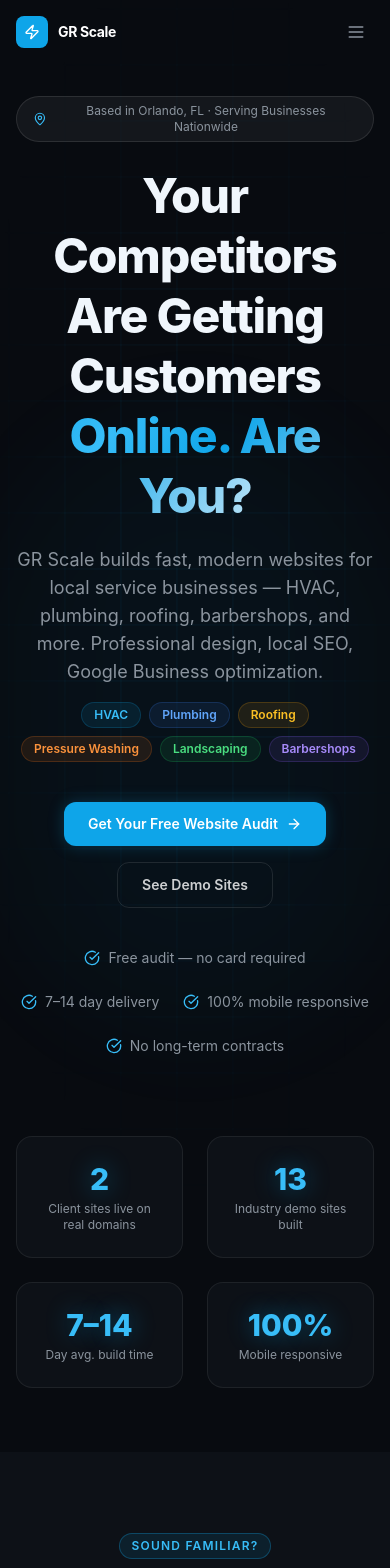
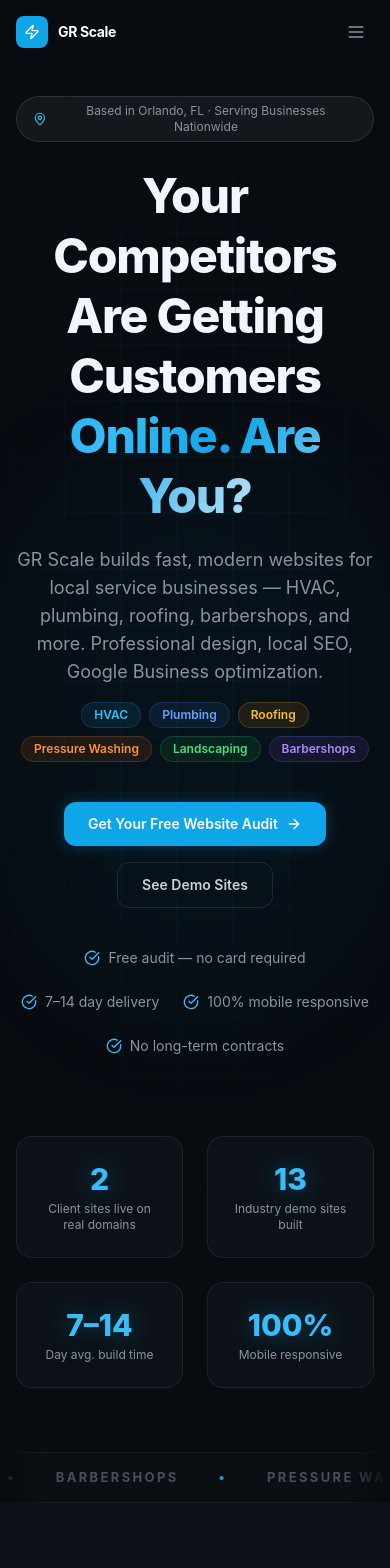
Before and after one commit to hayabusarivera23-ops/gr-scale-website, a Next.js app: page / in a window 390 px wide. Shown: the top 1568 px of the page. Built offline with nearby package versions, Linux system fonts and the light colour scheme.

Commit message:
Showcase homepage: scroll reveals, live demo browser, marquee, cursor glow

```diff
--- a/src/app/globals.css
+++ b/src/app/globals.css
@@ -146,6 +146,85 @@
   .reveal-up { opacity: 1; transform: none; }
 }
 
+/* ── Browser showcase frame ── */
+.browser-frame {
+  border-radius: 16px;
+  border: 1px solid rgba(255,255,255,0.1);
+  background: #0d1117;
+  overflow: hidden;
+}
+.browser-bar {
+  display: flex;
+  align-items: center;
+  gap: 6px;
+  padding: 10px 14px;
+  background: #161b22;
+  border-bottom: 1px solid rgba(255,255,255,0.06);
+}
+.browser-dot {
+  width: 10px;
+  height: 10px;
+  border-radius: 50%;
+  display: inline-block;
+}
+.browser-url {
+  margin-left: 10px;
+  font-size: 11px;
+  color: var(--text-muted);
+  background: rgba(255,255,255,0.05);
+  padding: 3px 14px;
+  border-radius: 6px;
+  letter-spacing: 0.02em;
+}
+.browser-frame iframe {
+  width: 100%;
+  height: 560px;
+  border: 0;
+  display: block;
+  background: #0d1117;
+}
+@media (max-width: 640px) {
+  .browser-frame iframe { height: 420px; }
+}
+
+/* ── Marquee ── */
+.marquee {
+  overflow: hidden;
+  border-top: 1px solid rgba(255,255,255,0.05);
+  border-bottom: 1px solid rgba(255,255,255,0.05);
+  background: rgba(255,255,255,0.015);
+  padding: 14px 0;
+  -webkit-mask-image: linear-gradient(90deg, transparent, black 12%, black 88%, transparent);
+  mask-image: linear-gradient(90deg, transparent, black 12%, black 88%, transparent);
+}
+.marquee-track {
+  display: flex;
+  gap: 2.5rem;
+  width: max-content;
+  animation: marquee-scroll 32s linear infinite;
+}
+.marquee-item {
+  font-size: 13px;
+  font-weight: 700;
+  letter-spacing: 0.18em;
+  text-transform: uppercase;
+  color: var(--text-dim);
+  white-space: nowrap;
+  display: flex;
+  align-items: center;
+  gap: 2.5rem;
+}
+.marquee-dot { color: var(--brand); }
+
+@keyframes marquee-scroll {
+  from { transform: translateX(0); }
+  to   { transform: translateX(-50%); }
+}
+
+@media (prefers-reduced-motion: reduce) {
+  .marquee-track { animation: none; }
+}
+
 /* ── Grid ── */
 .services-grid { @apply grid gap-6 sm:grid-cols-2 lg:grid-cols-3; }
 .pricing-grid  { @apply grid gap-6 md:grid-cols-3; }
--- a/src/app/page.tsx
+++ b/src/app/page.tsx
@@ -4,6 +4,7 @@
   Clock, Phone, TrendingUp, Shield, MessageSquare, ChevronRight,
   AlertCircle, MapPin,
 } from 'lucide-react'
+import { Reveal, CursorGlow, ScrollZoomBrowser, Marquee } from '@/components/FX'
 
 /* ── DATA ── */
 const NICHES = [
@@ -186,6 +187,9 @@
         {/* Animated grid backdrop */}
         <div aria-hidden className="hero-grid" />
 
+        {/* Cursor-follow glow */}
+        <CursorGlow />
+
         {/* Ambient glow */}
         <div aria-hidden className="pointer-events-none absolute inset-0 flex items-center justify-center">
           <div className="orb-pulse h-[600px] w-[600px] rounded-full bg-brand-500/5 blur-3xl" />
@@ -255,6 +259,9 @@
         </div>
       </section>
 
+      {/* ── NICHE MARQUEE ── */}
+      <Marquee items={['HVAC', 'Roofing', 'Plumbing', 'Barbershops', 'Pressure Washing', 'Landscaping', 'Electricians', 'Pest Control', 'Auto Repair', 'Pool Service']} />
+
       {/* ── PROBLEM SECTION ── */}
       <section className="section bg-[#0d1117]">
         <div className="container-site max-w-4xl">
@@ -294,6 +301,7 @@
       {/* ── REAL WORK / PROOF ── */}
       <section id="proof" className="section">
         <div className="container-site">
+          <Reveal>
             <div className="text-center mb-12">
               <span className="badge mb-4">Real Work</span>
               <h2 className="h2 mb-4">Built by GR Scale. Live Right Now.</h2>
@@ -302,6 +310,7 @@
                 click through and judge the work yourself.
               </p>
             </div>
+          </Reveal>
 
           <div className="grid gap-6 md:grid-cols-2 max-w-4xl mx-auto">
             {REAL_WORK.map(w => (
@@ -340,9 +349,37 @@
         </div>
       </section>
 
+      {/* ── LIVE SHOWCASE ── */}
+      <section className="section bg-[#0d1117] overflow-hidden">
+        <div className="container-site max-w-5xl">
+          <Reveal>
+            <div className="text-center mb-12">
+              <span className="badge mb-4">Live Demo</span>
+              <h2 className="h2 mb-4">This Is a Real Website. <span className="text-gradient">Scroll It.</span></h2>
+              <p className="lead max-w-2xl mx-auto">
+                The window below isn&apos;t a screenshot — it&apos;s a live site we built, running right now.
+                Scroll inside it, click around. Your business gets this same level of polish.
+              </p>
+            </div>
+          </Reveal>
+          <ScrollZoomBrowser
+            src="https://gr-scale-demos.vercel.app/roofing"
+            url="gr-scale-demos.vercel.app/roofing"
+          />
+          <Reveal delay={150}>
+            <div className="mt-10 text-center">
+              <Link href="/demos" className="btn-primary px-8 py-3">
+                See All 13 Demo Sites <ArrowRight className="h-4 w-4" />
+              </Link>
+            </div>
+          </Reveal>
+        </div>
+      </section>
+
       {/* ── SERVICES ── */}
-      <section id="services" className="section bg-[#0d1117]">
+      <section id="services" className="section">
         <div className="container-site">
+          <Reveal>
             <div className="text-center mb-16">
               <span className="badge mb-4">What We Do</span>
               <h2 className="h2 mb-4">Everything Your Online Presence Needs</h2>
@@ -350,6 +387,7 @@
                 From your first website to local SEO that keeps the phone ringing — we handle all of it.
               </p>
             </div>
+          </Reveal>
 
           <div className="services-grid">
             {SERVICES.map(s => {
@@ -404,6 +442,7 @@
       {/* ── DEMO GALLERY ── */}
       <section id="portfolio" className="section bg-[#0d1117]">
         <div className="container-site">
+          <Reveal>
             <div className="text-center mb-16">
               <span className="badge mb-4">Our Work</span>
               <h2 className="h2 mb-4">See Your Future Website</h2>
@@ -411,6 +450,7 @@
                 We build a demo for your exact niche — so you see what yours will look like before you pay.
               </p>
             </div>
+          </Reveal>
 
           <div className="grid gap-6 sm:grid-cols-2 lg:grid-cols-3">
             {DEMOS.map(d => (
```
Lines whose indentation alone changed are shown as unchanged.
